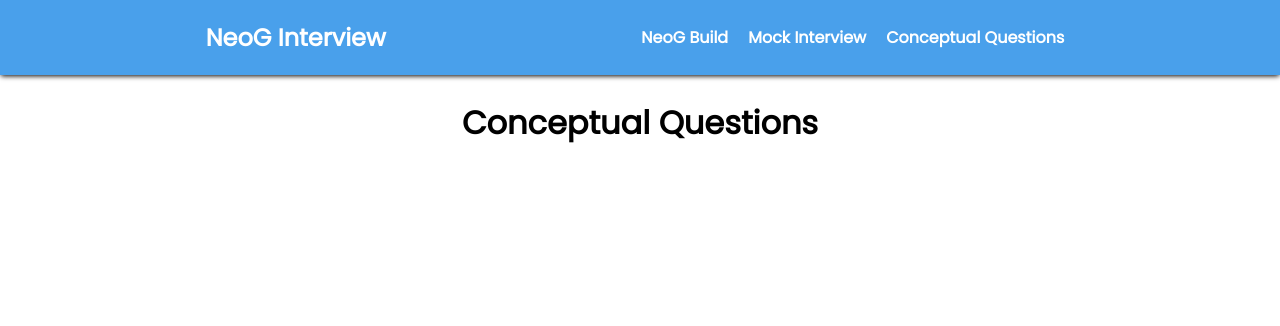
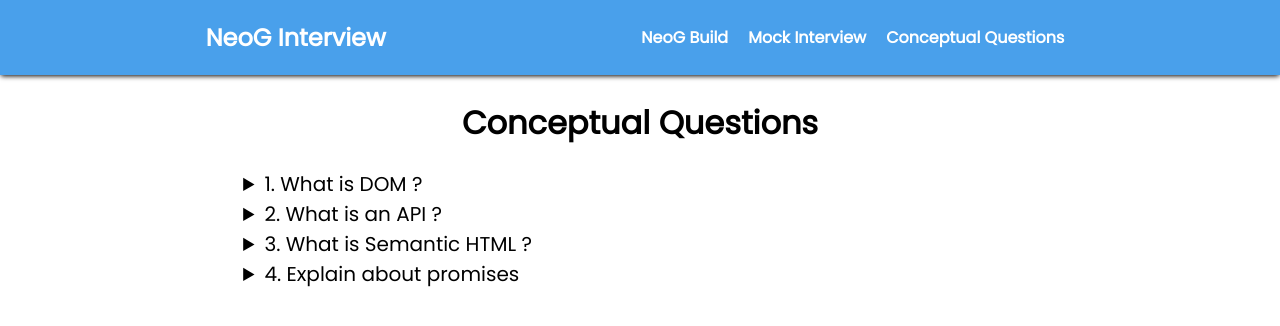
Before and after one commit to Pratham82/neog-interview-questions-react, a Next.js app: page /conceptual-questions in a window 1280 px wide. Shown: the top 326 px of the page. Built offline with nearby package versions, Linux system fonts and the light colour scheme.

Commit message:
feat: added conceptual questions component

```diff
--- a/pages/conceptual-questions.jsx
+++ b/pages/conceptual-questions.jsx
@@ -2,6 +2,8 @@ import Head from 'next/head'
 import Heading from '../components/Heading'
 import Container from '../components/Container'
 import Navbar from '../components/Navbar'
+import conceptualQuestion from '../data/conceptualQuestions'
+import styles from '../styles/ConceptualQuestion.module.css'
 
 export default function ConceptualQuestions() {
   return (
@@ -12,6 +14,14 @@ export default function ConceptualQuestions() {
       <Navbar />
       <Container>
         <Heading heading="Conceptual Questions" />
+        {conceptualQuestion.map(({ question, answer }, i) => (
+          <details className={styles.question}>
+            <summary>
+              {i + 1}. {question}
+            </summary>
+            <div className={styles.answer}>{answer}</div>
+          </details>
+        ))}
       </Container>
     </>
   )
--- /dev/null
+++ b/styles/ConceptualQuestion.module.css
@@ -0,0 +1,9 @@
+.question {
+  font-size: 20px;
+  cursor: pointer;
+}
+
+.answer {
+  padding: 5px 10px;
+  color: rgb(88, 88, 88);
+}
```
